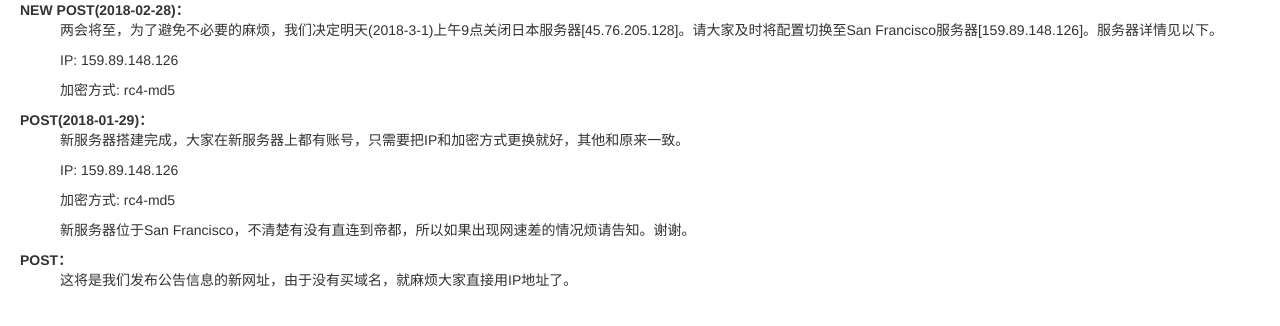
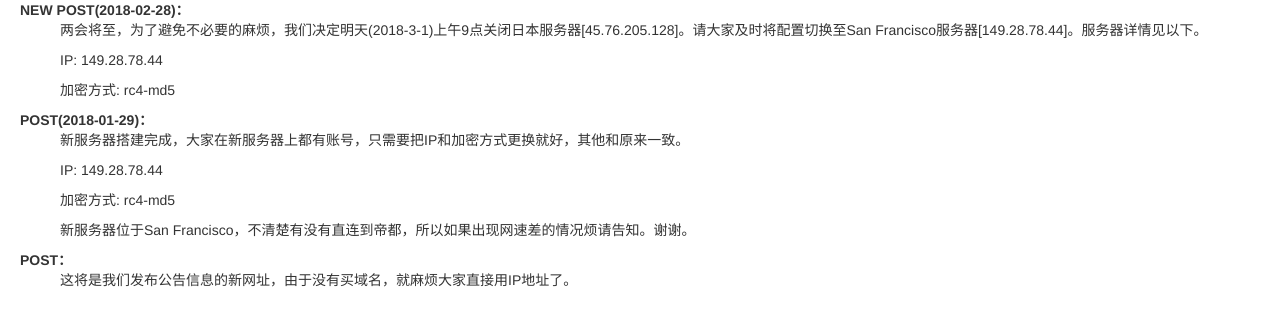
Before and after one commit to sevenZz/FlaskTest, a Flask app: page / in a window 1280 px wide. Shown: the part 20-346 px from the top of the page. Run offline with Flask 2, Linux system fonts and the light colour scheme; some libraries are stand-ins or nearby versions.

Commit message:
Update SA's url

```diff
--- a/app/templates/index.html
+++ b/app/templates/index.html
@@ -18,14 +18,14 @@
       <dl>
         <dt>NEW POST(2018-02-28)：</dt>
         <dd>
-          <ul>两会将至，为了避免不必要的麻烦，我们决定明天(2018-3-1)上午9点关闭日本服务器[45.76.205.128]。请大家及时将配置切换至San Francisco服务器[159.89.148.126]。服务器详情见以下。</ul>
-          <ul>IP: 159.89.148.126</ul>
+          <ul>两会将至，为了避免不必要的麻烦，我们决定明天(2018-3-1)上午9点关闭日本服务器[45.76.205.128]。请大家及时将配置切换至San Francisco服务器[149.28.78.44]。服务器详情见以下。</ul>
+          <ul>IP: 149.28.78.44</ul>
           <ul>加密方式: rc4-md5</ul>
         </dd>
         <dt>POST(2018-01-29)：</dt>
         <dd>
           <ul>新服务器搭建完成，大家在新服务器上都有账号，只需要把IP和加密方式更换就好，其他和原来一致。</ul>
-          <ul>IP: 159.89.148.126</ul>
+          <ul>IP: 149.28.78.44</ul>
           <ul>加密方式: rc4-md5</ul>
           <ul>新服务器位于San Francisco，不清楚有没有直连到帝都，所以如果出现网速差的情况烦请告知。谢谢。</ul>
         </dd>
```
